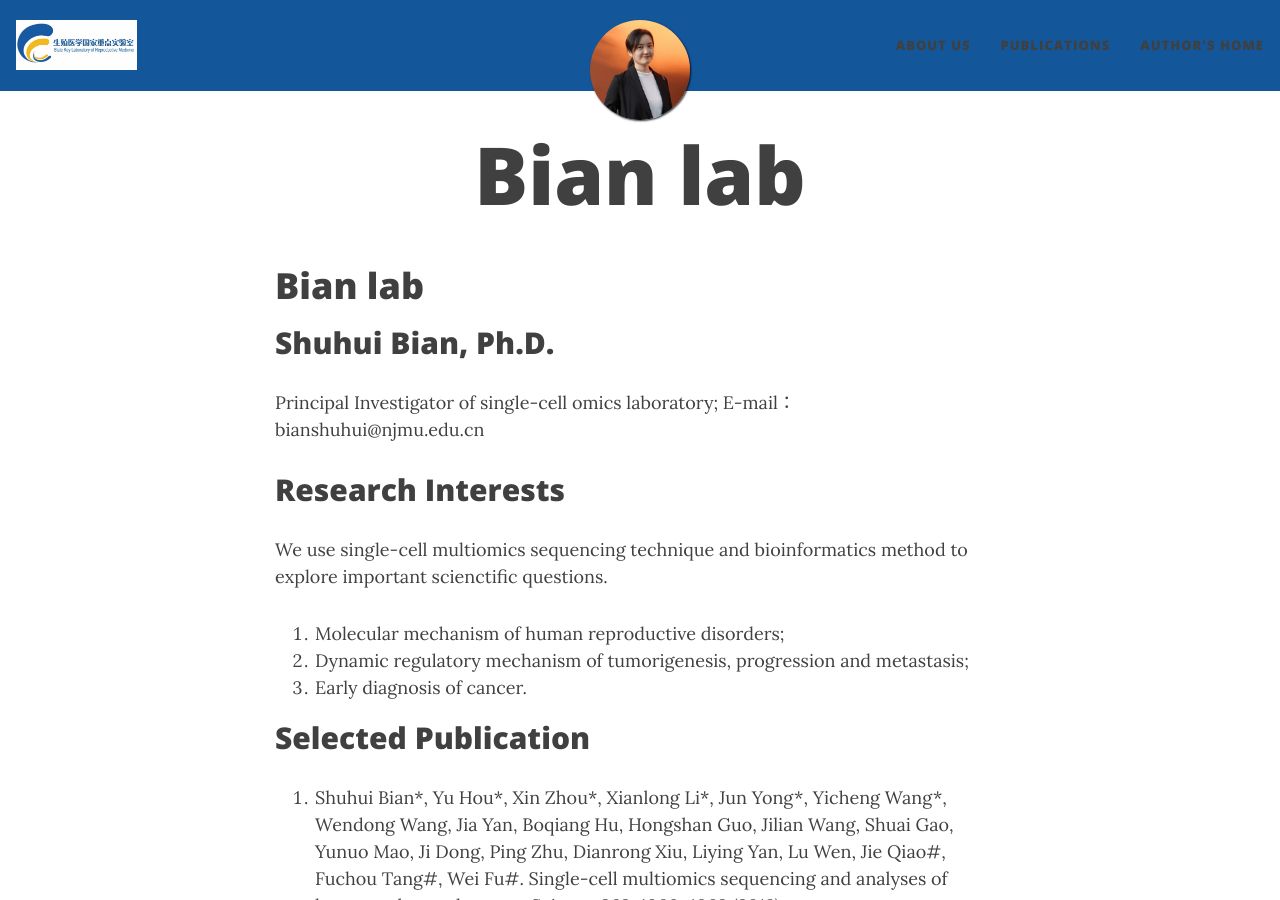
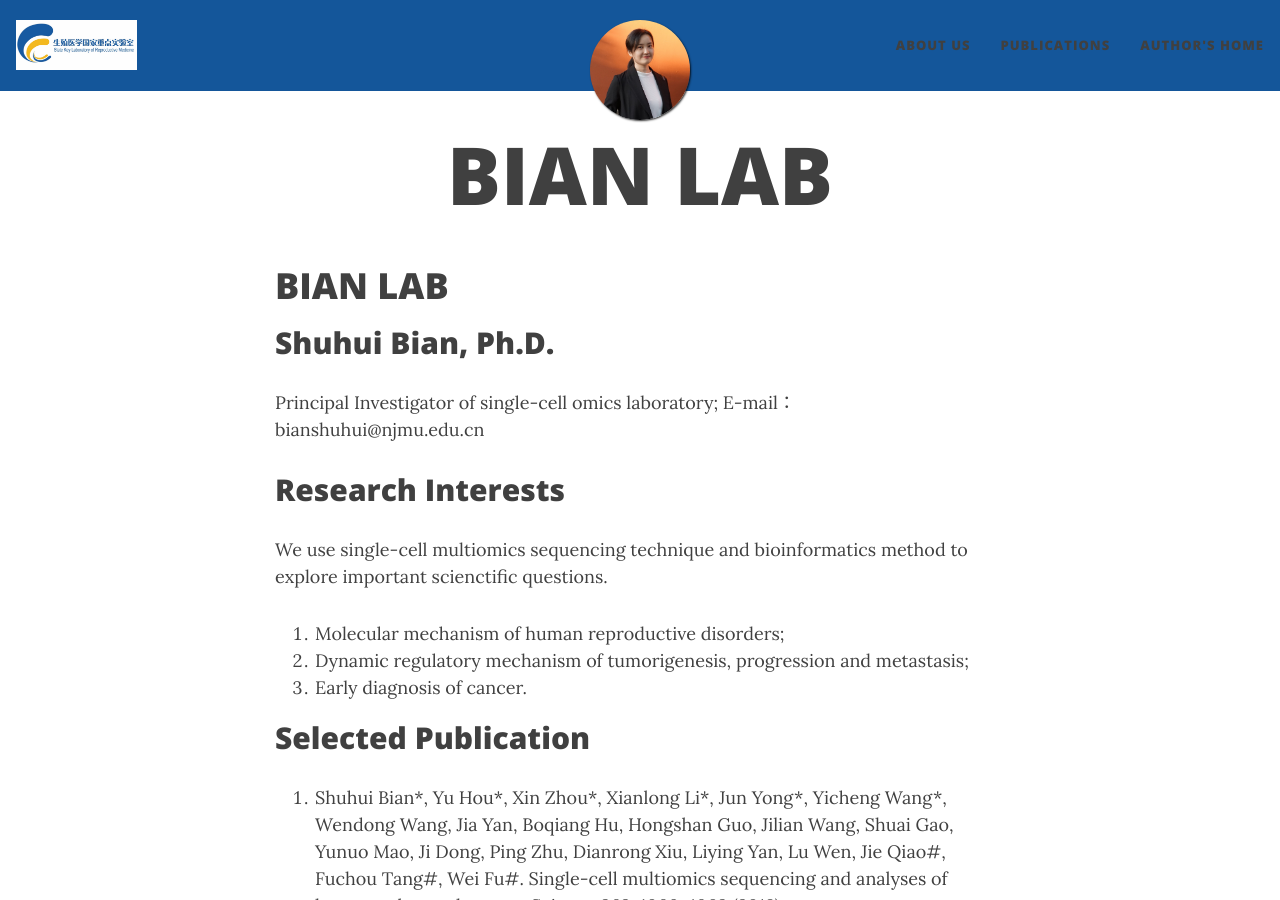
Before and after one commit to bianshuhui/bianshuhui.github.io, a Jekyll site: the page built from index.md, in a window 1280 px wide and 900 px high. Built offline with Jekyll 4.4.1, drawn with Linux system fonts in a browser that asks for light colours; nearby versions of some CDN libraries; our own code applies the rules of GitHub Pages for plain Markdown files; the list of posts is cut into pages by our own code.

```diff
--- a/index.md
+++ b/index.md
@@ -1,4 +1,7 @@
-# Bian lab
+
+
+
+# BIAN LAB
 
 ## Shuhui Bian, Ph.D.
 Principal Investigator of single-cell omics laboratory;
```
